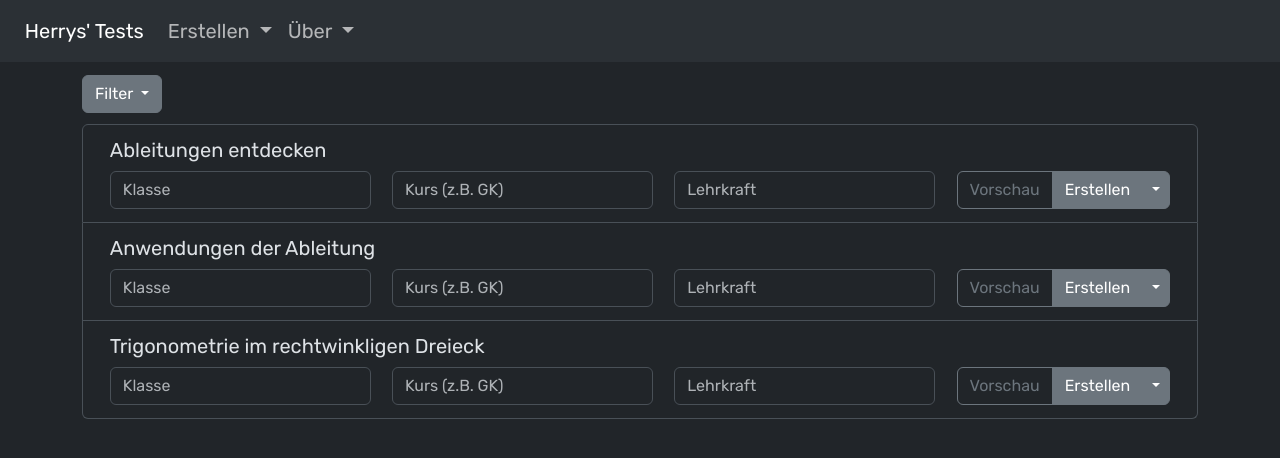
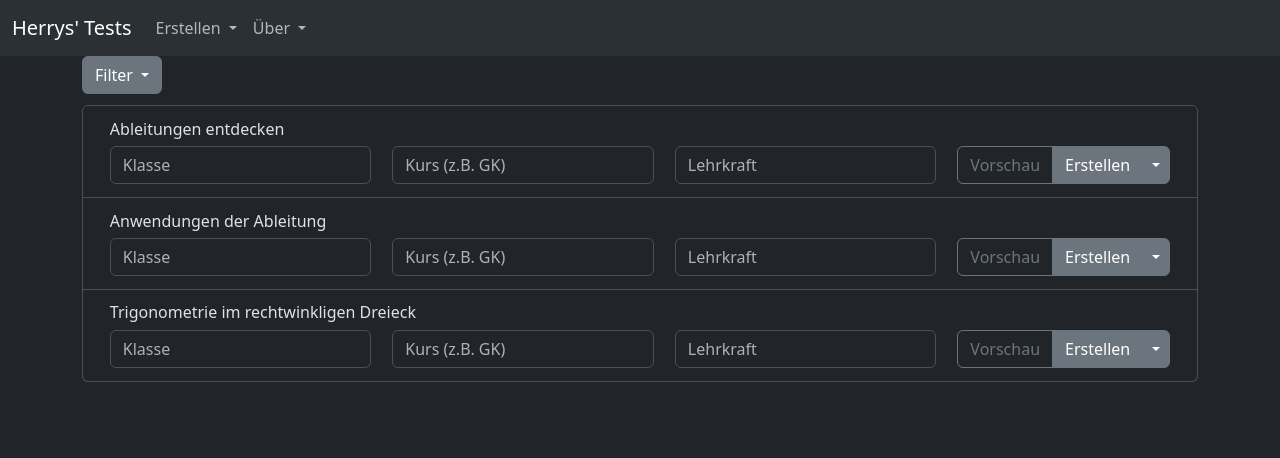
Before and after one commit to nickolas07/herrysTestsWebsite, a Django app: page /lehrer/ in a window 1280 px wide. Shown: the top 458 px of the page. Run offline with Django 4.2, Linux system fonts and the light colour scheme; data comes from the database, SQL or seed files in the repository.

Commit message:
Schriftarten werden lokal geladen, nicht über Google Fonts

```diff
--- a/herrys_tests/home/templates/home/base.html
+++ b/herrys_tests/home/templates/home/base.html
@@ -1,27 +1,12 @@
 <!doctype html>
+{% load static %}
 <html lang="en" data-bs-theme="dark">
   <head>
     <meta charset="utf-8">
     <meta name="viewport" content="width=device-width, initial-scale=1">
     <title>{% block title %}Herrys' Tests{% endblock %}</title>
     <link href="https://cdn.jsdelivr.net/npm/bootstrap@5.3.2/dist/css/bootstrap.min.css" rel="stylesheet" integrity="sha384-T3c6CoIi6uLrA9TneNEoa7RxnatzjcDSCmG1MXxSR1GAsXEV/Dwwykc2MPK8M2HN" crossorigin="anonymous">
-
-  <link rel="preconnect" href="https://fonts.googleapis.com">
-  <link rel="preconnect" href="https://fonts.gstatic.com" crossorigin>
-  <link href="https://fonts.googleapis.com/css2?family=Inter&family=Josefin+Slab&family=Lora&family=Poppins&family=Raleway&family=Rokkitt&family=Rubik&display=swap" rel="stylesheet">
-    <style>
-      body {
-        font-family: 'Rubik', sans-serif;
-        font-size: 20px;
-      }
-      .container {
-        margin-top: 1%;
-      }
-      .container-fluid {
-        margin-left: 1%;
-      }
-    </style>
-
+    <link rel="stylesheet" href="{% static 'css/style.css' %}">
   </head>
   <body>
     <script src="https://cdn.jsdelivr.net/npm/bootstrap@5.3.2/dist/js/bootstrap.bundle.min.js" integrity="sha384-C6RzsynM9kWDrMNeT87bh95OGNyZPhcTNXj1NW7RuBCsyN/o0jlpcV8Qyq46cDfL" crossorigin="anonymous"></script>
--- a/herrys_tests/lehrer/templates/lehrer/erstellen.html
+++ b/herrys_tests/lehrer/templates/lehrer/erstellen.html
@@ -24,7 +24,6 @@
             margin-right: 1%;
         }
     </style>
-
 
     <div class="container">
         <div class="row">
--- a/herrys_tests/schüler/templates/schüler/erstellen.html
+++ b/herrys_tests/schüler/templates/schüler/erstellen.html
@@ -17,7 +17,6 @@
             margin-bottom: 1%;
         }
     </style>
-
 
     <div class="container">
         <div class="row">
```
Lines whose indentation alone changed are shown as unchanged.
